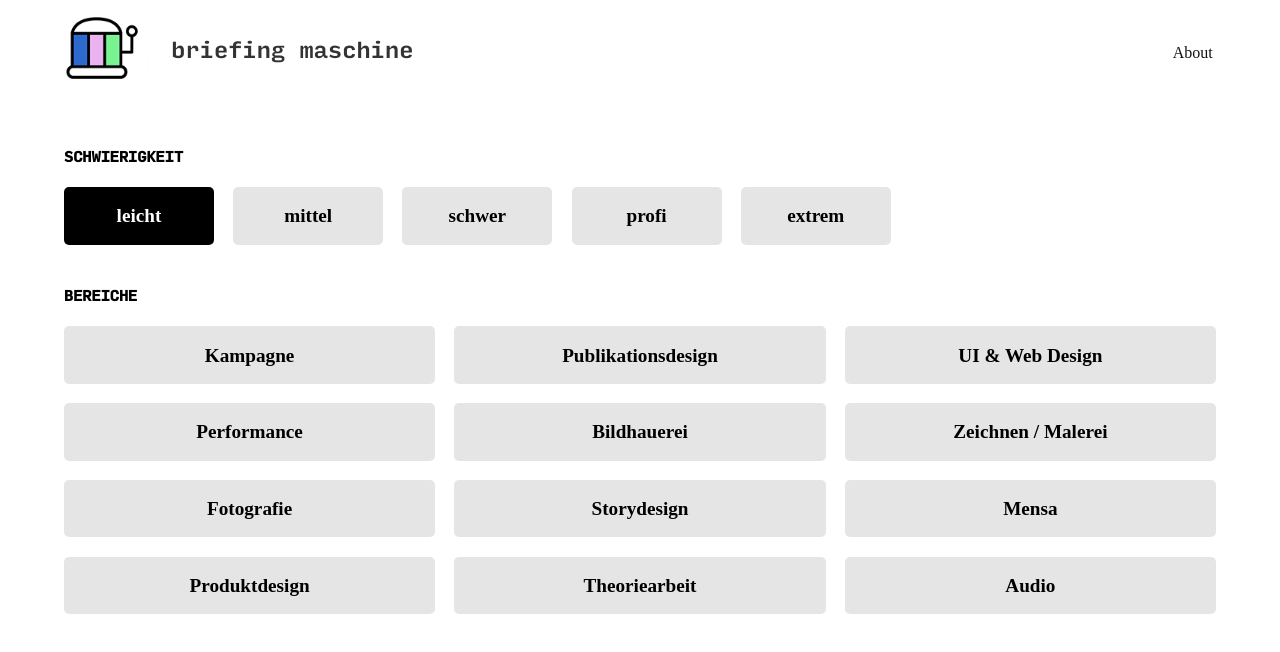
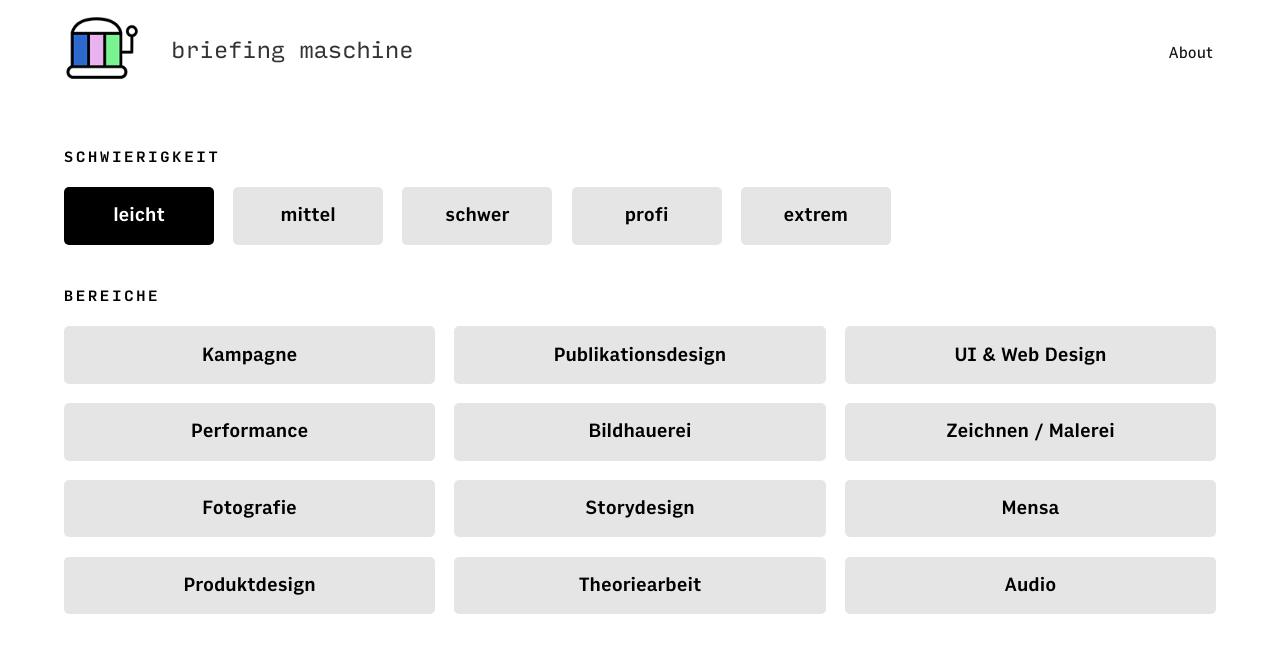
Before and after one commit to xp1632/example-site, a plain HTML site: page index.html in a window 1280 px wide. Drawn offline with Linux system fonts and the light colour scheme; files whose address does not match are found by name; a web font is replaced by a local one.

Commit message:
Change fonts

```diff
--- a/briefy_css/brief_mainStyle.css
+++ b/briefy_css/brief_mainStyle.css
@@ -1,12 +1,43 @@
+/* Fonts */
+@font-face {
+  font-family: "Input Mono";
+  src: url("../briefy_fonts/InputMono-Regular-Edu.woff");
+  src: url("../briefy_fonts/InputMono-Regular-Edu.woff2");
+  font-style: normal;
+  font-weight: 400;
+}
 
 @font-face {
-  src: url("../briefy_fonts/OutputSans-Regular-Edu.otf") format('opentype');
-  /*please load .woff2 fonts to the server and change the path and file type info here*/
-  font-family: "Output Sans";
-  font-weight: 400;
+  font-family: "Input Mono";
+  src: url("../briefy_fonts/InputMono-Medium-Edu.woff");
+  src: url("../briefy_fonts/InputMono-Medium-Edu.woff2");
   font-style: normal;
+  font-weight: 500;
 }
 
+@font-face {
+  font-family: "Output Sans";
+  src: url("../briefy_fonts/OutputSans-Medium-Edu.woff");
+  src: url("../briefy_fonts/OutputSans-Medium-Edu.woff2");
+  font-style: normal;
+  font-weight: 400;
+}
+
+@font-face {
+  font-family: "Output Sans";
+  src: url("../briefy_fonts/OutputSans-Medium-Edu.woff");
+  src: url("../briefy_fonts/OutputSans-Medium-Edu.woff2");
+  font-style: normal;
+  font-weight: 500;
+}
+
+@font-face {
+  font-family: "Output Sans";
+  src: url("../briefy_fonts/OutputSans-Bold.woff");
+  src: url("../briefy_fonts/OutputSans-Bold.woff2");
+  font-style: normal;
+  font-weight: 700;
+}
 
 /*pageContainer for mainbody,a 3-part column flexbox, include header,level,content_container */
 .pageContainer {
@@ -218,10 +249,6 @@
   #level5 {
     width: calc(50% - 0.4em);
   }
-
-
-
-
 }
 /*To fit moblie*/
 /* @media screen and (max-width: 380px) {
@@ -237,11 +264,11 @@
   }
   .levelGroup li {
     /* padding: 0.5rem 0.5rem 0.5rem 0.5rem; */
-    /* flex-grow: 1;
+/* flex-grow: 1;
     margin-right: 1%;
   } */
 
-  /* .levelGroup li:nth-child(2){
+/* .levelGroup li:nth-child(2){
 
 
         flex-grow: 1;
@@ -260,7 +287,6 @@
         flex-grow: 1;
         }
      */
-
 
 /*flexbox foe levelgroup, a 5-part for flexbox, include level1---level5*/
 
@@ -305,7 +331,6 @@
 /* hover effect */
 
 /*flexbox for area_content, flexbox includes 15 elements, for large screen 3 column,5 each, for tablet, 2 columns, for mobile 1 column*/
-
 
 a {
   text-decoration: none;
--- a/briefy_css/yourbrief.css
+++ b/briefy_css/yourbrief.css
@@ -1,25 +1,43 @@
 /* Fonts */
+
+@font-face {
+  font-family: "Input Mono";
+  src: url("../briefy_fonts/InputMono-Regular-Edu.woff");
+  src: url("../briefy_fonts/InputMono-Regular-Edu.woff2");
+  font-style: normal;
+  font-weight: 400;
+}
 
 @font-face {
   font-family: "Input Mono";
   src: url("../briefy_fonts/InputMono-Medium-Edu.woff");
   src: url("../briefy_fonts/InputMono-Medium-Edu.woff2");
-}
-
-@font-face {
-  font-family: "Input Mono Regular";
-  src: url("../briefy_fonts/InputMono-Regular-Edu.woff");
-  src: url("../briefy_fonts/InputMono-Regular-Edu.woff2");
+  font-style: normal;
+  font-weight: 500;
 }
 
 @font-face {
   font-family: "Output Sans";
-  src: url("../briefy_fonts/OutputSans-Regular-Edu.otf");
+  src: url("../briefy_fonts/OutputSans-Medium-Edu.woff");
+  src: url("../briefy_fonts/OutputSans-Medium-Edu.woff2");
+  font-style: normal;
+  font-weight: 400;
 }
 
 @font-face {
-  font-family: "Output Sans Medium";
-  src: url("../briefy_fonts/OutputSans-Medium-Edu.otf");
+  font-family: "Output Sans";
+  src: url("../briefy_fonts/OutputSans-Medium-Edu.woff");
+  src: url("../briefy_fonts/OutputSans-Medium-Edu.woff2");
+  font-style: normal;
+  font-weight: 500;
+}
+
+@font-face {
+  font-family: "Output Sans";
+  src: url("../briefy_fonts/OutputSans-Bold.woff");
+  src: url("../briefy_fonts/OutputSans-Bold.woff2");
+  font-style: normal;
+  font-weight: 700;
 }
 
 /* Styles */
@@ -49,7 +67,8 @@ h4 {
   margin-bottom: 0px;
   font-size: 0.9em;
   line-height: 24px;
-  font-weight: 700;
+  letter-spacing: 0.2em;
+  font-weight: 500;
   font-family: "Input Mono";
   text-transform: uppercase;
 }
```
Also changed, not shown: briefy_fonts/OutputSans-Bold.woff (renamed from briefy_fonts/OutputSans Bold.woff), briefy_fonts/OutputSans-Bold.woff2 (renamed from briefy_fonts/OutputSans Bold.woff2), briefy_fonts/OutputSans-Medium-Edu.otf (deleted), briefy_fonts/OutputSans-Regular.woff (renamed from briefy_fonts/Output Sans Regular.woff), briefy_fonts/OutputSans-Regular.woff2 (renamed from briefy_fonts/Output Sans Regular.woff2).
